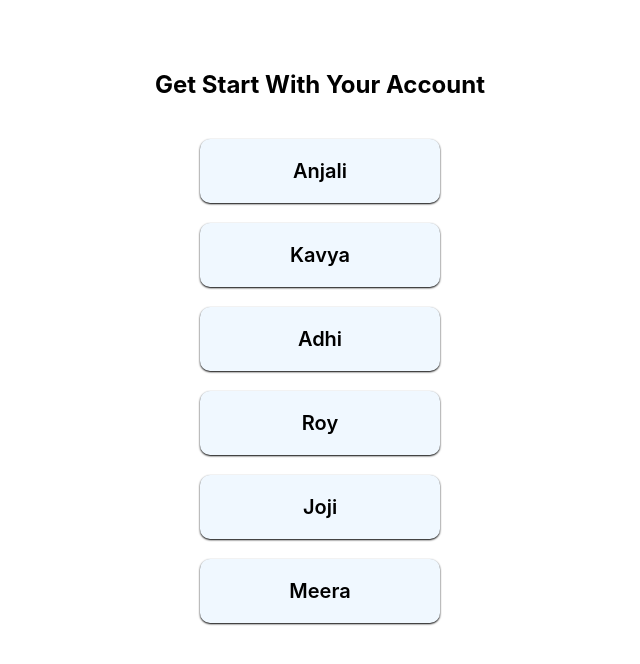
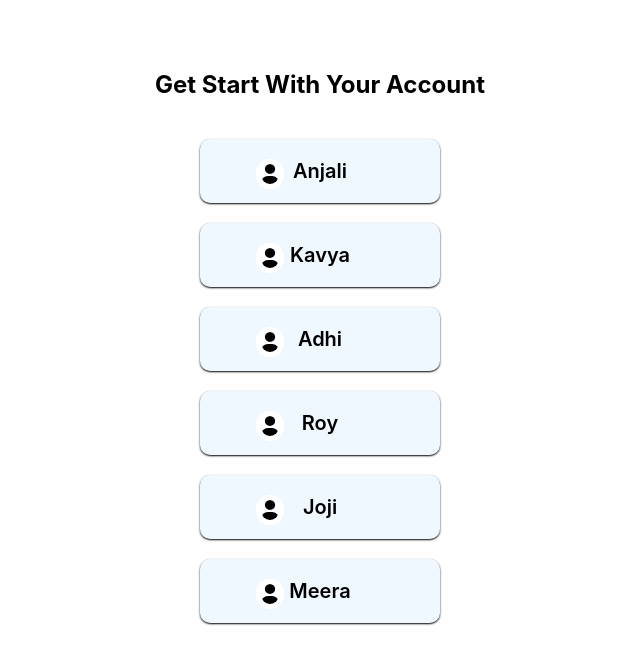
Before and after one commit to aryakpz/biddingApp, a React (Create React App) app: page / in a window 1280 px wide. Shown: the top 664 px of the page, without its empty margins (320-960 px from the left). Built offline with nearby package versions, Linux system fonts and the light colour scheme.

Commit message:
bidding - final

```diff
--- a/src/pages/Productspage.tsx
+++ b/src/pages/Productspage.tsx
@@ -5,6 +5,7 @@ import { useLocation, useNavigate } from "react-router-dom";
 import { useProductContext } from "../components/BidContext";
 import { UserClick } from "../components/userclick";
 import { BidMessage } from "../components/messaeg";
+import userlogo from '../images/user-solid.svg'
 
 
 export const ProductPage = () => {
@@ -25,15 +26,23 @@ export const ProductPage = () => {
     return (
         <>
             <div className="topsection">
+
                 <UserClick />
-                <BidMessage />
+
+                <div className="accountuser">
+                    <span ><img src={userlogo} /> {user.name}</span>
+                    {/* {notifications.map((notification)=>(notification.message))} */}
+                </div>
+
             </div >
-            <div className="accountuser">
-                <span>Account User: {user.name}</span>
-                {/* {notifications.map((notification)=>(notification.message))} */}
-            </div>
+
 
             <div className="productdiv">
+                <div className="bidmsg">
+                    <BidMessage />
+                </div>
+
+
                 {products.map((item) => (
                     <div className="items" key={item.id}>
                         <div className="datasec">
--- a/src/pages/SingleProduct.tsx
+++ b/src/pages/SingleProduct.tsx
@@ -5,6 +5,7 @@ import { UserClick } from "../components/userclick";
 import { useProductContext } from "../components/BidContext";
 import { UserList } from "../Data/User";
 import './home.css';
+import userlogo from '../images/user-solid.svg'
 
 export const SingleProduct = () => {
     const { products, updateBidAmount } = useProductContext();
@@ -38,7 +39,11 @@ export const SingleProduct = () => {
     return (
         <> <div className="topsection">
             <UserClick />
-            <span className="accountuser">Account User: {userId.name}</span>
+            <div className="accountuser">
+                    <span ><img src={userlogo} /> {userId.name}</span>
+                    {/* {notifications.map((notification)=>(notification.message))} */}
+                </div>
+            {/* <span className="accountuser"><img src={userlogo}/>  {userId.name}</span> */}
         </div >
 
             <div className="singleview">
--- a/src/pages/home.css
+++ b/src/pages/home.css
@@ -21,6 +21,17 @@
     justify-content: center;
     cursor: pointer;
     box-shadow: 0 1px 2px;
+    position: relative;
+    display: flex;
+}
+.user img{
+    height: 20px;
+    /* margin-right: 20px; */position: absolute;
+    left: 56px;
+    background-color: white;
+    padding: 5px;
+    border-radius: 50px;
+
 }
 
 .user:hover {
@@ -36,6 +47,7 @@
     margin: 0 auto;
     justify-content: center;
     align-items: center;
+    margin-top: 60px;
 }
 
 .items {
@@ -197,8 +209,13 @@ input:focus {
     border-bottom: 1px solid black;
     margin-bottom: 20px;
     display: flex;
-    justify-content: space-between;
+    /* justify-content: space-between; */
 }
+.accountuser img{
+    height: 20px;
+    /* margin-top: 5px; */
+}
+
 
 .bidselection button {
     height: 41.5px;
@@ -254,3 +271,9 @@ transform: scale(.98);
 .topsection span {
     border-bottom: none;
 }
+
+.bidmsg{
+    position: absolute;
+    right: 1px;
+    top: 90px;
+}
--- a/src/pages/home.tsx
+++ b/src/pages/home.tsx
@@ -3,6 +3,7 @@ import React from "react";
 import { UserList } from "../Data/User";
 import './home.css';
 import { useNavigate } from "react-router-dom";
+import userlogo from '../images/user-solid.svg'
 
 export const Home = () => {
     const navigate = useNavigate();
@@ -14,7 +15,8 @@ export const Home = () => {
         <div className="userlist">
             <h2>Get Start With Your Account</h2>
             {UserList.map((list) => (
-                <div className="user" onClick={() => handleclick(list.id, list.name)} key={list.id}>{list.name}</div>
+                <div className="user" onClick={() => handleclick(list.id, list.name)} key={list.id}>
+                    <img src={userlogo}/>{list.name}</div>
             ))}
         </div>
     );
```
Also changed, not shown: src/images/user-solid.svg (added).
